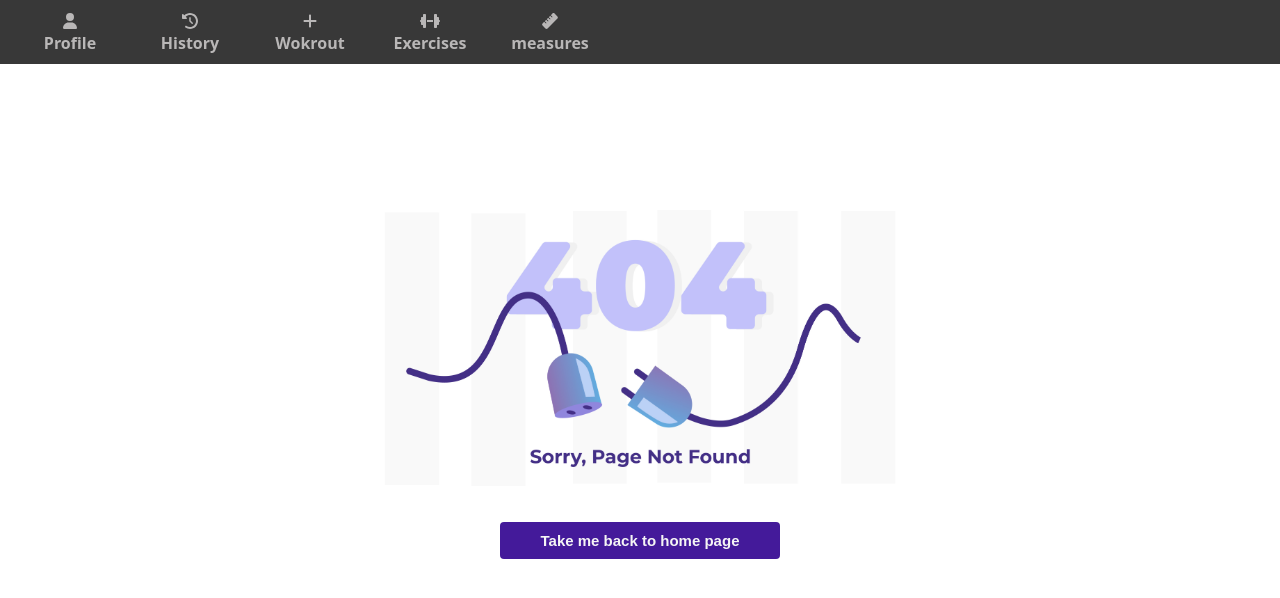
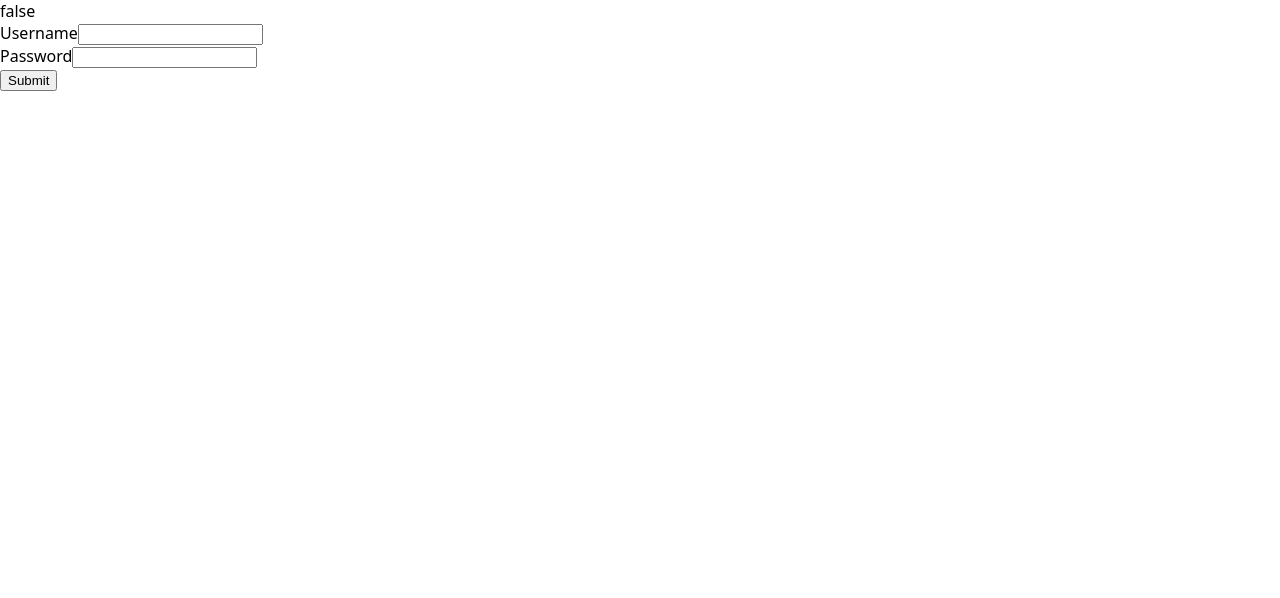
Before and after one commit to Arun6238/fitnessApp-react-js, a React (Vite) app: page /login in a window 1280 px wide. Shown: the top 598 px of the page. Built offline with nearby package versions, Linux system fonts and the light colour scheme.

Commit message:
imlemented protected routes and change Layout Component to a layoute route  for all the authenticatedRoutes

```diff
--- a/package.json
+++ b/package.json
@@ -15,7 +15,8 @@
     "@fortawesome/react-fontawesome": "^0.2.0",
     "react": "^18.2.0",
     "react-dom": "^18.2.0",
-    "react-router-dom": "^6.14.0"
+    "react-router-dom": "^6.14.0",
+    "zustand": "^4.3.9"
   },
   "devDependencies": {
     "@types/react": "^18.0.37",
--- a/src/App.jsx
+++ b/src/App.jsx
@@ -1,8 +1,8 @@
 import { Layout } from "./Layout"
-
+import RouterComp from "./RouterComp"
 const App = () =>{
     return (
-        <Layout/>
+        <RouterComp/>
     )
 }
 
--- a/src/Layout.jsx
+++ b/src/Layout.jsx
@@ -1,14 +1,15 @@
 import NavBar from "./Navbar"
-import RouterComp from "./RouterComp"
+import { Outlet } from "react-router-dom"
+import "./styles/app.css"
 
-import "./styles/app.css"
 
 export const Layout = () => {
     return (
         <>
             <NavBar />
             <div id="routes">
-                <RouterComp />
+                <Outlet/>
+                <button onClick={logout}>Logout</button>
             </div>
         </>
     )
--- a/src/RouterComp.jsx
+++ b/src/RouterComp.jsx
@@ -6,6 +6,11 @@ import Workout from "./components/workout/Workout"
 import Exercises from "./components/exercises/Exercises"
 import Measures from "./components/measures/Measures"
 import NoMatchRoute from "./NoMatchRoute";
+import Login from "./pages/Login";
+import Register from "./pages/Register";
+import NonAuthenticatedRoute from "./utils/NonAuthenticatedRoute";
+import AuthenticatedRoutes from "./utils/AuthenticatedRoutes";
+import { Layout } from "./Layout";
 
 
 const RouterComp = () => {
@@ -13,11 +18,19 @@ const RouterComp = () => {
         <>
             <Routes>
                 <Route index element={<Navigate to="/Profile" />}/>
-                <Route path="/Profile" element={<Profile />}/>
-                <Route path="/history" element={<History />}/>
-                <Route path="/workout" element={<Workout />}/>
-                <Route path="/exercises" element={<Exercises />}/>
-                <Route path="/measures" element={<Measures />}/>
+                <Route element={<NonAuthenticatedRoute/>}>
+                    <Route path="/login"  element={<Login/>}/>
+                    <Route path="/register"  element={<Register/>}/>
+                </Route>
+                <Route element={<AuthenticatedRoutes/>}>
+                    <Route element={<Layout/>}>
+                        <Route path="/Profile" element={<Profile />}/>
+                        <Route path="/history" element={<History />}/>
+                        <Route path="/workout" element={<Workout />}/>
+                        <Route path="/exercises" element={<Exercises />}/>
+                        <Route path="/measures" element={<Measures />}/>
+                    </Route>
+                </Route>
                 <Route path="/*" element={<NoMatchRoute/>}/>
             </Routes>
         </>
--- /dev/null
+++ b/src/pages/Login.jsx
@@ -0,0 +1,33 @@
+import React from "react";
+import { useAuthStore } from "../stores/authStore";
+
+const Login = () => {
+
+    const {login,isAuthenticated} = useAuthStore()
+
+    const handleSubmit = (e) => {
+        e.preventDefault()
+        login()
+    }
+
+    return (
+        <>
+            <form onSubmit={handleSubmit}>
+                {isAuthenticated?"true":"false"}<br/>
+                <label>
+                    Username
+                    <input type="text" name="username" />
+                </label>
+                <br />
+                <label>
+                    Password
+                    <input type="password" name="password" />
+                </label>
+                <br />
+                <button type="submit">Submit</button>
+            </form>
+        </>
+    );
+};
+
+export default Login;
--- /dev/null
+++ b/src/pages/Register.jsx
@@ -0,0 +1,11 @@
+import React from 'react'
+
+const Register = () => {
+  return <>
+    <form>
+        <h2>This is a register form</h2>
+    </form>
+  </>
+}
+
+export default Register
--- /dev/null
+++ b/src/stores/authStore.js
@@ -0,0 +1,9 @@
+import {create } from "zustand"
+
+const AuthStore = (set) => ({
+    isAuthenticated : false,
+    login :() => set(() => ({isAuthenticated:true})),
+    logout :() => set(() => ({isAuthenticated:false}))
+})
+
+export const useAuthStore = create(AuthStore)
--- /dev/null
+++ b/src/utils/AuthenticatedRoutes.jsx
@@ -0,0 +1,10 @@
+import React from "react";
+import { useAuthStore } from "../stores/authStore";
+import { Navigate, Outlet } from "react-router-dom";
+
+const AuthenticatedRoutes = () => {
+    const { isAuthenticated } = useAuthStore();
+    return <>{isAuthenticated ? <Outlet /> : <Navigate to="/login"/>}</>;
+};
+
+export default AuthenticatedRoutes;
--- /dev/null
+++ b/src/utils/NonAuthenticatedRoute.jsx
@@ -0,0 +1,14 @@
+import React from "react";
+import { Navigate, Outlet } from "react-router-dom";
+import { useAuthStore } from "../stores/authStore";
+
+const NonAuthenticatedRoute = () => {
+    const { isAuthenticated } = useAuthStore();
+    return (
+        <>
+            {isAuthenticated?<Navigate to ="/profile"/>:<Outlet/>}
+        </>
+    );
+};
+
+export default NonAuthenticatedRoute;
```
Also changed, not shown: 1 other file (tests, documents, lock files or other folders).
